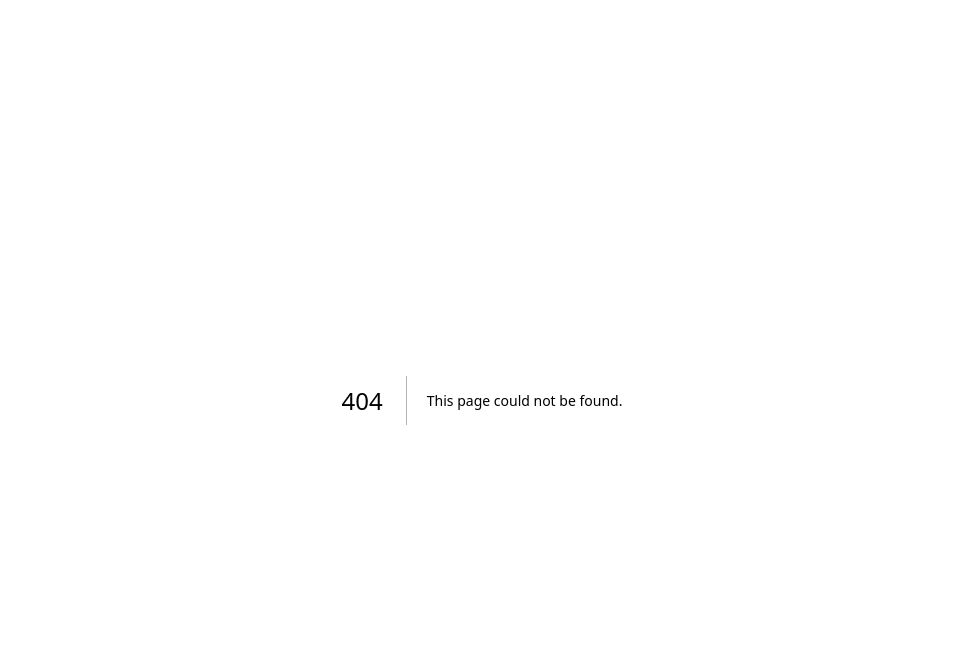
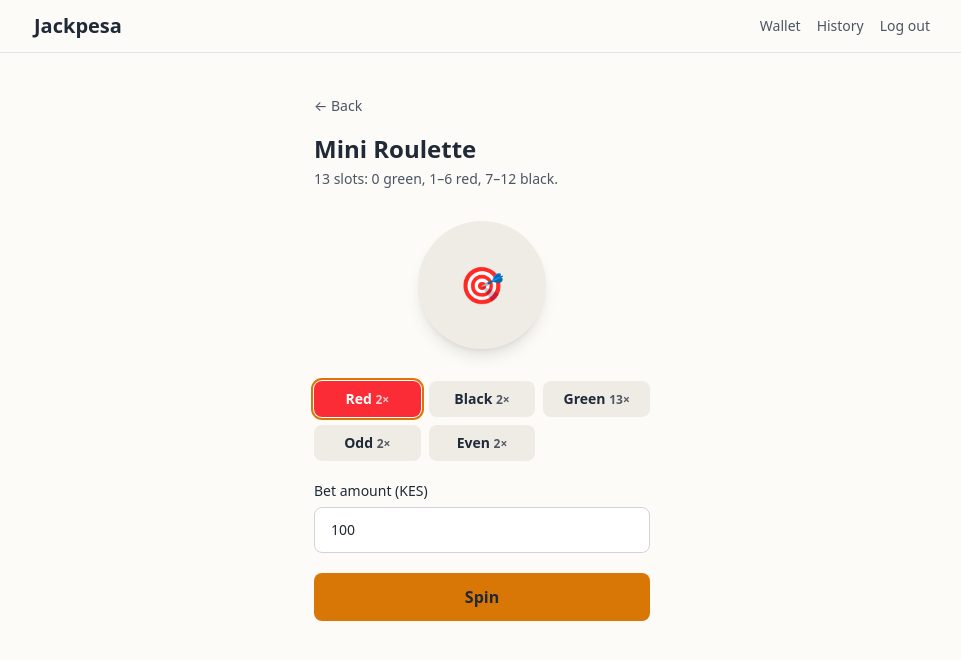
Before and after one commit to GitauGriffinke/jackpesa, a Next.js app: page /dashboard/games/mini-roulette in a window 1280 px wide. Before the commit this address had no page. Shown: the top 660 px of the page, without its empty margins (158-1119 px from the left). Built offline with nearby package versions, Linux system fonts and the light colour scheme; no server answers.

Commit message:
feat: add mini roulette game

```diff
--- /dev/null
+++ b/app/api/games/mini-roulette/route.ts
@@ -0,0 +1,75 @@
+import { NextResponse } from "next/server";
+import { z } from "zod";
+import { getCurrentUser } from "@/lib/auth";
+import { placeBet } from "@/lib/bet";
+import { toCents } from "@/lib/money";
+
+// 13 slots: 0 (green), 1-6 (red), 7-12 (black)
+const SLOTS = 13;
+const RED = new Set([1,2,3,4,5,6]);
+const BLACK = new Set([7,8,9,10,11,12]);
+
+const BET_TYPES = ["red","black","green","odd","even"] as const;
+type BetType = typeof BET_TYPES[number];
+
+const PAYOUTS: Record<BetType, number> = {
+  red: 2, black: 2, green: 13, odd: 2, even: 2,
+};
+
+function isWin(slot: number, betType: BetType): boolean {
+  switch (betType) {
+    case "red":   return RED.has(slot);
+    case "black": return BLACK.has(slot);
+    case "green": return slot === 0;
+    case "odd":   return slot !== 0 && slot % 2 !== 0;
+    case "even":  return slot !== 0 && slot % 2 === 0;
+  }
+}
+
+const Schema = z.object({
+  amountKes: z.number().int().min(10).max(150_000),
+  betType: z.enum(BET_TYPES),
+  clientSeed: z.string().min(1).max(128),
+});
+
+export async function POST(request: Request) {
+  const user = await getCurrentUser();
+  if (!user) return NextResponse.json({ error: "Not signed in" }, { status: 401 });
+
+  const body = await request.json().catch(() => null);
+  const parsed = Schema.safeParse(body);
+  if (!parsed.success) {
+    return NextResponse.json(
+      { error: parsed.error.issues[0]?.message ?? "Invalid input" },
+      { status: 400 },
+    );
+  }
+
+  const { amountKes, betType, clientSeed } = parsed.data;
+  const amountCents = toCents(amountKes);
+
+  const result = await placeBet(
+    user.id, "mini-roulette", amountCents, clientSeed,
+    (float) => {
+      const slot = Math.floor(float * SLOTS);
+      return isWin(slot, betType)
+        ? Math.floor(amountCents * PAYOUTS[betType])
+        : 0;
+    },
+  );
+
+  const slot = Math.floor(result.float * SLOTS);
+
+  return NextResponse.json({
+    slot,
+    color: slot === 0 ? "green" : RED.has(slot) ? "red" : "black",
+    win: result.payoutCents > 0,
+    payoutCents: result.payoutCents,
+    newBalanceCents: result.newBalanceCents,
+    serverSeed: result.round.serverSeed,
+    serverSeedHash: result.round.serverSeedHash,
+    clientSeed: result.round.clientSeed,
+    nonce: result.round.nonce,
+    float: result.float,
+  });
+}
--- /dev/null
+++ b/app/dashboard/games/mini-roulette/page.tsx
@@ -0,0 +1,123 @@
+"use client";
+import { useState } from "react";
+
+type BetType = "red" | "black" | "green" | "odd" | "even";
+type Phase = "idle" | "spinning" | "result";
+
+interface RoundResult {
+  slot: number; color: string;
+  win: boolean; payoutCents: number; newBalanceCents: number;
+  serverSeed: string; serverSeedHash: string;
+  clientSeed: string; nonce: number; float: number;
+}
+
+function formatKES(cents: number) {
+  return new Intl.NumberFormat("en-KE", { style: "currency", currency: "KES" }).format(cents / 100);
+}
+
+const BET_OPTIONS: { type: BetType; label: string; payout: string; bg: string }[] = [
+  { type: "red",   label: "Red",   payout: "2×", bg: "bg-red-500 text-white" },
+  { type: "black", label: "Black", payout: "2×", bg: "bg-zinc-900 text-white" },
+  { type: "green", label: "Green", payout: "13×",bg: "bg-green-600 text-white" },
+  { type: "odd",   label: "Odd",   payout: "2×", bg: "bg-zinc-200 text-zinc-900" },
+  { type: "even",  label: "Even",  payout: "2×", bg: "bg-zinc-200 text-zinc-900" },
+];
+
+const slotColor = (s: number) => s === 0 ? "bg-green-600" : [1,2,3,4,5,6].includes(s) ? "bg-red-500" : "bg-zinc-900";
+
+export default function MiniRoulettePage() {
+  const [betType, setBetType] = useState<BetType>("red");
+  const [amount, setAmount] = useState("100");
+  const [phase, setPhase] = useState<Phase>("idle");
+  const [result, setResult] = useState<RoundResult | null>(null);
+  const [error, setError] = useState<string | null>(null);
+  const [displaySlot, setDisplaySlot] = useState<number | null>(null);
+
+  async function handleSpin(e: React.FormEvent<HTMLFormElement>) {
+    e.preventDefault(); setError(null); setResult(null); setPhase("spinning");
+
+    let tick = 0;
+    const interval = setInterval(() => { setDisplaySlot(tick % 13); tick++; }, 80);
+
+    const clientSeed = crypto.randomUUID();
+    const res = await fetch("/api/games/mini-roulette", {
+      method: "POST", headers: { "Content-Type": "application/json" },
+      body: JSON.stringify({ amountKes: Number(amount), betType, clientSeed }),
+    });
+    const data = await res.json().catch(() => null);
+    clearInterval(interval);
+
+    if (!res.ok) { setPhase("idle"); setDisplaySlot(null); setError(data?.error ?? "Something went wrong."); return; }
+    setDisplaySlot(data.slot);
+    setResult(data); setPhase("result");
+  }
+
+  function reset() { setPhase("idle"); setResult(null); setDisplaySlot(null); setError(null); }
+
+  const inputClass = "w-full rounded-lg border border-zinc-300 bg-white px-4 py-3 text-text placeholder:text-text-muted focus:border-accent focus:outline-none focus-visible:ring-2 focus-visible:ring-accent";
+
+  return (
+    <main className="mx-auto w-full max-w-sm px-6 py-10">
+      <a href="/dashboard" className="text-sm text-text-muted hover:text-text">← Back</a>
+      <h1 className="mt-4 text-2xl font-bold text-text">Mini Roulette</h1>
+      <p className="mt-1 text-sm text-text-muted">13 slots: 0 green, 1–6 red, 7–12 black.</p>
+
+      {/* Wheel display */}
+      <div className="my-8 flex justify-center">
+        <div className={`flex h-32 w-32 flex-col items-center justify-center rounded-full text-white shadow-lg transition-all duration-300 ${displaySlot !== null ? slotColor(displaySlot) : "bg-card"}`}>
+          {displaySlot !== null ? (
+            <>
+              <span className="text-4xl font-bold">{displaySlot}</span>
+              <span className="text-xs capitalize">{displaySlot === 0 ? "green" : [1,2,3,4,5,6].includes(displaySlot) ? "red" : "black"}</span>
+            </>
+          ) : (
+            <span className="text-4xl">🎯</span>
+          )}
+        </div>
+      </div>
+
+      {/* Result */}
+      {phase === "result" && result && (
+        <div className={`mb-6 rounded-2xl p-5 text-center ${result.win ? "bg-amber-50" : "bg-zinc-100"}`}>
+          <p className="text-lg font-bold text-text">{result.win ? "You won! 🎉" : "You lost."}</p>
+          {result.win && <p className="mt-1 text-sm font-semibold text-accent">+{formatKES(result.payoutCents)}</p>}
+          <p className="mt-2 text-sm text-text-muted">New balance: <span className="font-medium text-text">{formatKES(result.newBalanceCents)}</span></p>
+          <details className="mt-4 text-left text-xs text-text-muted">
+            <summary className="cursor-pointer font-medium">Verify this round</summary>
+            <div className="mt-2 flex flex-col gap-1 break-all font-mono">
+              <span>Server seed: {result.serverSeed}</span>
+              <span>Hash: {result.serverSeedHash}</span>
+              <span>Client seed: {result.clientSeed}</span>
+              <span>Nonce: {result.nonce}</span>
+              <span>Float: {result.float.toFixed(10)}</span>
+              <a href="/verify" target="_blank" className="mt-1 text-accent underline">Open verifier →</a>
+            </div>
+          </details>
+        </div>
+      )}
+
+      {phase !== "spinning" && (
+        <form onSubmit={handleSpin} className="flex flex-col gap-5" noValidate>
+          <div className="grid grid-cols-3 gap-2">
+            {BET_OPTIONS.map(opt => (
+              <button key={opt.type} type="button" onClick={() => setBetType(opt.type)}
+                className={`rounded-lg px-3 py-2 text-sm font-semibold transition-all ${betType === opt.type ? `${opt.bg} ring-2 ring-offset-1 ring-accent` : "bg-card text-text"}`}>
+                {opt.label} <span className="text-xs opacity-75">{opt.payout}</span>
+              </button>
+            ))}
+          </div>
+          <label className="flex flex-col gap-1.5 text-sm font-medium text-text">
+            Bet amount (KES)
+            <input className={inputClass} inputMode="numeric" placeholder="100" value={amount} onChange={e => setAmount(e.target.value.replace(/\D/g,""))} />
+          </label>
+          {error && <p role="alert" className="text-sm text-danger">{error}</p>}
+          <button type="submit" className="rounded-lg bg-accent px-4 py-3 font-semibold text-text transition-colors hover:bg-accent-hover">Spin</button>
+          {phase === "result" && (
+            <button type="button" onClick={reset} className="rounded-lg border border-zinc-300 px-4 py-3 text-sm font-medium text-text-muted hover:text-text">Spin again</button>
+          )}
+        </form>
+      )}
+      {phase === "spinning" && <p className="text-center text-sm text-text-muted">Spinning...</p>}
+    </main>
+  );
+}
--- a/app/dashboard/page.tsx
+++ b/app/dashboard/page.tsx
@@ -21,7 +21,7 @@ const GAMES: GameCard[] = [
   { id: "plinko", label: "Plinko", emoji: "📍", description: "Drop the ball, hit a multiplier.", built: true },
   { id: "crash", label: "Crash", emoji: "🚀", description: "Cash out before it crashes.", built: true },
   { id: "card-high-low", label: "Card High / Low", emoji: "🃏", description: "Higher or lower than the last card.", built: true },
-  { id: "mini-roulette",    label: "Mini Roulette",     emoji: "🎯", description: "Red, black, green, odd, or even.",    built: false },
+  { id: "mini-roulette", label: "Mini Roulette", emoji: "🎯", description: "Red, black, green, odd, or even.", built: true },
   { id: "scratch-and-win",  label: "Scratch & Win",     emoji: "🎟️", description: "Scratch the card, reveal your prize.", built: false },
   { id: "penalty-shootout", label: "Penalty Shootout",  emoji: "⚽", description: "Pick your corner. Beat the keeper.",  built: false },
 ];
```
